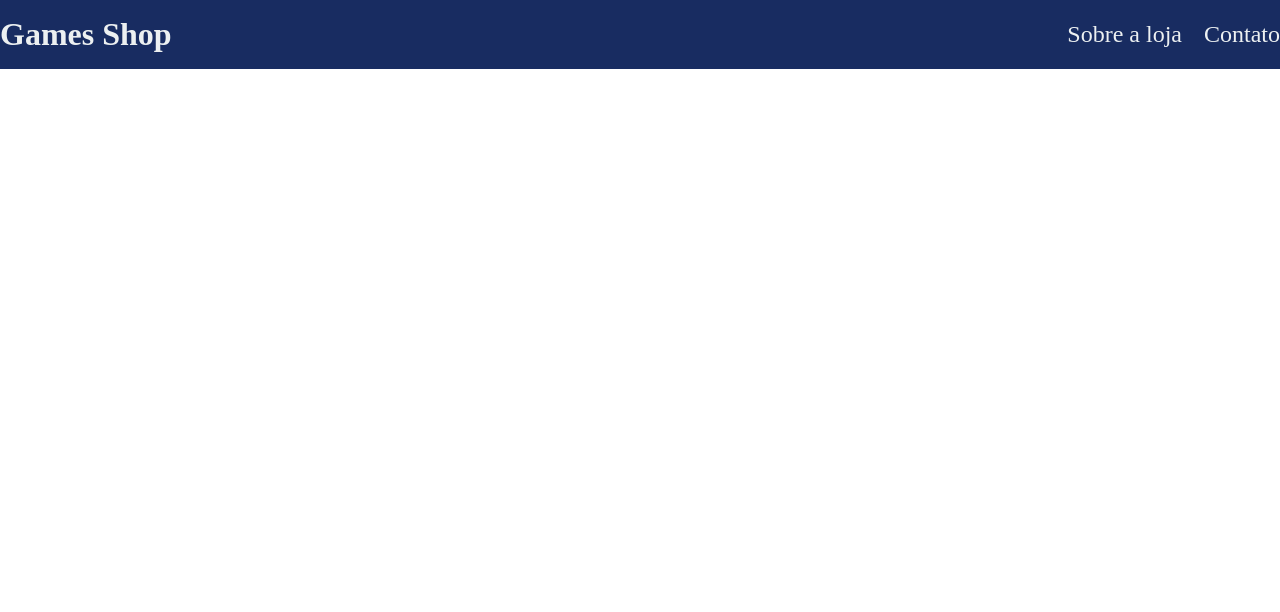
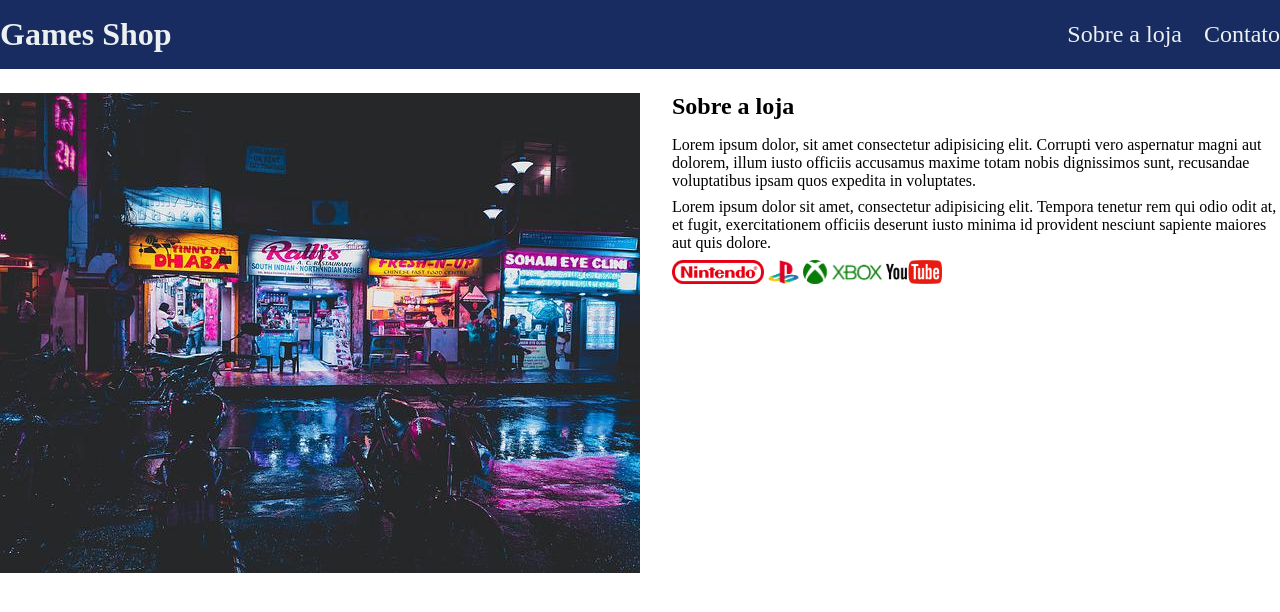
Before and after one commit to JoaoVictorBarbieri/curso_html_ebac, a plain HTML site: page Arquivos/index.html in a window 1280 px wide. Drawn offline with Linux system fonts and the light colour scheme.

Commit message:
#update inicio

```diff
--- a/Arquivos/index.html
+++ b/Arquivos/index.html
@@ -24,7 +24,18 @@
     </header>
     <section>
         <div class="container1">
-            <img src="./" alt="">
+            <img class="store-front" src="./Imagens/loja.jpg" alt="Fachada da loja Games Shop">
+            <div>
+                <h2>Sobre a loja</h2>
+                <p>Lorem ipsum dolor, sit amet consectetur adipisicing elit. Corrupti vero aspernatur magni aut dolorem, illum iusto officiis accusamus maxime totam nobis dignissimos sunt, recusandae voluptatibus ipsam quos expedita in voluptates.</p>
+                <p>Lorem ipsum dolor sit amet, consectetur adipisicing elit. Tempora tenetur rem qui odio odit at, et fugit, exercitationem officiis deserunt iusto minima id provident nesciunt sapiente maiores aut quis dolore.</p>
+                <ul class="brand-list">
+                    <li><img src="./Imagens/nintendo.png" alt="logo da nintendo"></li>
+                    <li><img src="./Imagens/playstation.png" alt="Logo da Playstation"></li>
+                    <li><img src="./Imagens/xbox.png" alt="Logo da Xbox"></li>
+                    <li><img src="./Imagens/youtube.png" alt="Logo do Youtube"></li>
+                </ul>
+            </div>
         </div>
     </section>
 </body>
--- a/Arquivos/main.css
+++ b/Arquivos/main.css
@@ -23,8 +23,31 @@ header nav li a {
     margin: 0 auto;
     /* background-color: rgba(255, 217, 0, 0.096);*/
 }
-header .container1{
+header .container1,
+section .container1{
     display: flex;
     align-items: center;
     justify-content: space-between;
 }
+.brand-list img {
+    height: 24px;
+}
+.brand-list li {
+    display: inline;
+}
+section .container1 {
+    align-items: flex-start;
+}
+section {
+    padding: 24px 0;
+    /* background-color: black;*/
+}
+section h2 {
+    margin-bottom: 16px;
+}
+section p {
+    margin-bottom: 8px;
+}
+.store-front{
+    margin-right: 32px;
+}
```
Also changed, not shown: Arquivos/Imagens/facebook.png (added), Arquivos/Imagens/instagram.png (added), Arquivos/Imagens/loja.jpg (added), Arquivos/Imagens/nintendo.png (added), Arquivos/Imagens/playstation.png (added), Arquivos/Imagens/xbox.png (added), Arquivos/Imagens/youtube.png (added).
